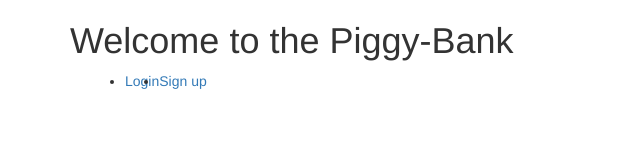
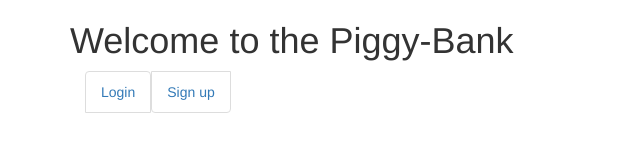
Before and after one commit to blobbyblobfish/piggy-bank, a React (Create React App) app: page /home in a window 1280 px wide. Shown: the top 163 px of the page, without its empty margins (0-640 px from the left). Built offline with nearby package versions, Linux system fonts and the light colour scheme.

Commit message:
adds router and navbar to login and signup

```diff
--- a/src/pages/Home.tsx
+++ b/src/pages/Home.tsx
@@ -1,6 +1,6 @@
 //import { IonCard, IonCardContent, IonCardHeader, IonCardTitle, IonCol, IonContent, IonGrid, IonHeader, IonInput, IonItem, IonLabel, IonPage, IonRow, IonTitle, IonToolbar } from '@ionic/react';
 import React from 'react';
-import ExploreContainer from '../components/ExploreContainer';
+// import ExploreContainer from '../components/ExploreContainer';
 import { BrowserRouter as Router, Switch, Route, Link } from "react-router-dom";
 import './Home.css';
 
@@ -10,17 +10,15 @@ import SignUp from '../components/signup';
 const Home: React.FC = () => {
   return (
     <Router>
-    <div className="App">
       <nav className="navbar navbar-expand-lg navbar-light fixed-top">
         <div className="container">
-        <h1> Welcome to the Piggy-Bank</h1>
-          {/* <Link className="navbar-brand" to={"/sign-in"}> Welcome to the Piggy-Bank</Link> */}
+        <h1> Welcome to the Piggy-Bank </h1>
           <div className="collapse navbar-collapse" id="navbarTogglerDemo02">
-            <ul className="navbar-nav ml-auto">
-              <li className="nav-item">
-                <Link className="nav-link" to={"/sign-in"}>Login</Link>
+            <ul className="navbar-nav list-group">
+              <li className="nav-item list-group-item">
+                <Link className="nav-link" to={"/log-in"}>Login</Link>
               </li>
-              <li className="nav-item">
+              <li className="nav-item list-group-item">
                 <Link className="nav-link" to={"/sign-up"}>Sign up</Link>
               </li>
             </ul>
@@ -32,12 +30,12 @@ const Home: React.FC = () => {
         <div className="auth-inner">
           <Switch>
             <Route exact path='/' component={Login} />
-            <Route path="/sign-in" component={Login} />
+            <Route path="/log-in" component={Login} />
             <Route path="/sign-up" component={SignUp} />
           </Switch>
         </div>
       </div>
-    </div></Router>
+    </Router>
 
   );
 };
```
